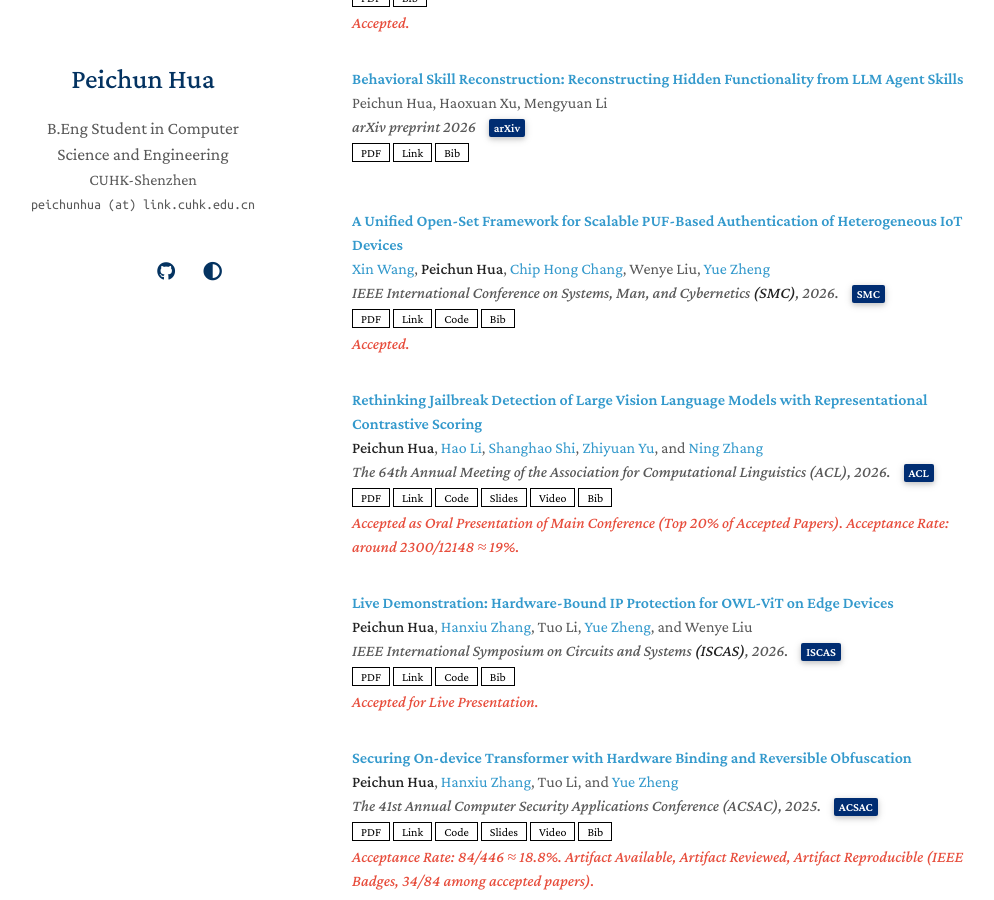
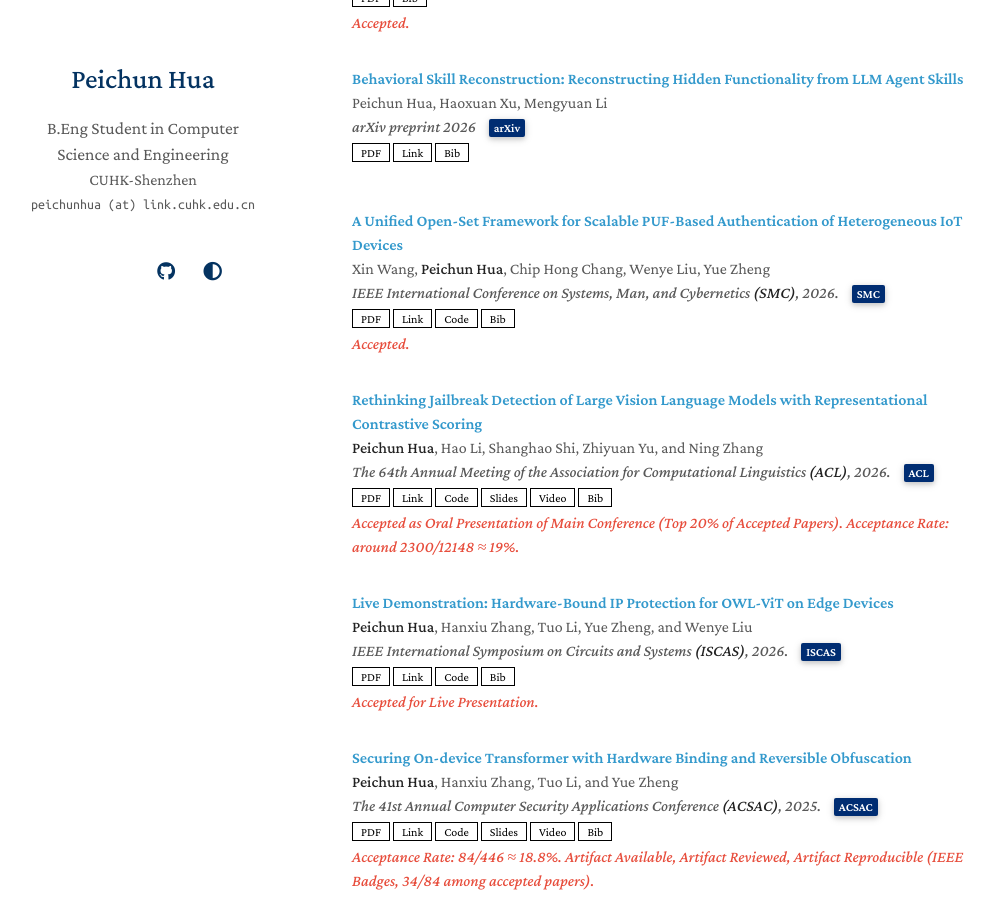
Before and after one commit to sarendis56/sarendis56.github.io, a Jekyll site: the page built from index.md, in a window 1280 px wide and 900 px high, scrolled down 517 px. Shown: the whole window, without its empty margins (133-1127 px from the left). Built offline with Jekyll 4.4.1, drawn with Linux system fonts in a browser that asks for light colours; a style sheet for code colours, icons or effects is not loaded; our own code applies the rules of GitHub Pages for plain Markdown files.

Commit message:
Update 8.13 (2)

```diff
--- a/_data/publications.yml
+++ b/_data/publications.yml
@@ -33,7 +33,7 @@
       }
 
   - title: "A Unified Open-Set Framework for Scalable PUF-Based Authentication of Heterogeneous IoT Devices"
-    authors: <a href="https://github.com/WANGXinuuu1" target="_blank">Xin Wang</a>, <strong>Peichun Hua</strong>, <a href="https://personal.ntu.edu.sg/echchang/home.htm" target="_blank">Chip Hong Chang</a>, Wenye Liu, <a href="https://myweb.cuhk.edu.cn/zhengyue" target="_blank">Yue Zheng</a>
+    authors: Xin Wang, <strong>Peichun Hua</strong>, Chip Hong Chang, Wenye Liu, Yue Zheng
     conference_short: SMC
     conference: IEEE International Conference on Systems, Man, and Cybernetics <strong>(SMC)</strong>, 2026.
     link: https://arxiv.org/abs/2605.07340
@@ -51,9 +51,9 @@
       Accepted.
 
   - title: "Rethinking Jailbreak Detection of Large Vision Language Models with Representational Contrastive Scoring"
-    authors: <strong>Peichun Hua</strong>, <a href="https://leolee99.github.io/" target="_blank">Hao Li</a>, <a href="https://shishishi123.github.io/" target="_blank">Shanghao Shi</a>, <a href="https://zhiyuanyu.org/" target="_blank">Zhiyuan Yu</a>, and <a href="https://cybersecurity.seas.wustl.edu/" target="_blank">Ning Zhang</a>
+    authors: <strong>Peichun Hua</strong>, Hao Li, Shanghao Shi, Zhiyuan Yu, and Ning Zhang
     conference_short: ACL
-    conference: "The 64th Annual Meeting of the Association for Computational Linguistics (ACL), 2026."
+    conference: "The 64th Annual Meeting of the Association for Computational Linguistics <strong>(ACL)</strong>, 2026."
     link: https://aclanthology.org/2026.acl-long.992
     pdf: https://aclanthology.org/2026.acl-long.992.pdf
     slides: assets/docs/ACL2026_main-2368-slides.pdf
@@ -77,7 +77,7 @@
       Accepted as Oral Presentation of Main Conference (Top 20% of Accepted Papers). Acceptance Rate: around 2300/12148 ≈ 19%.
 
   - title: "Live Demonstration: Hardware-Bound IP Protection for OWL-ViT on Edge Devices"
-    authors: <strong>Peichun Hua</strong>, <a href="https://hanxiuzhang.github.io/" target="_blank">Hanxiu Zhang</a>, Tuo Li, <a href="https://myweb.cuhk.edu.cn/zhengyue" target="_blank">Yue Zheng</a>, and Wenye Liu
+    authors: <strong>Peichun Hua</strong>, Hanxiu Zhang, Tuo Li, Yue Zheng, and Wenye Liu
     conference_short: ISCAS
     conference: IEEE International Symposium on Circuits and Systems <strong>(ISCAS)</strong>, 2026.
     link: https://ieeexplore.ieee.org/document/11562768
@@ -97,9 +97,9 @@
       Accepted for Live Presentation.
 
   - title: "Securing On-device Transformer with Hardware Binding and Reversible Obfuscation"
-    authors: <strong>Peichun Hua</strong>, <a href="https://hanxiuzhang.github.io/" target="_blank">Hanxiu Zhang</a>, Tuo Li, and <a href="https://myweb.cuhk.edu.cn/zhengyue" target="_blank">Yue Zheng</a>
+    authors: <strong>Peichun Hua</strong>, Hanxiu Zhang, Tuo Li, and Yue Zheng
     conference_short: ACSAC
-    conference: "The 41st Annual Computer Security Applications Conference (ACSAC), 2025."
+    conference: "The 41st Annual Computer Security Applications Conference <strong>(ACSAC)</strong>, 2025."
     link: https://ieeexplore.ieee.org/document/11391918
     pdf: assets/docs/ACSAC25.pdf
     code: https://github.com/sarendis56/PUF-Transformer-IP-Protection
```
